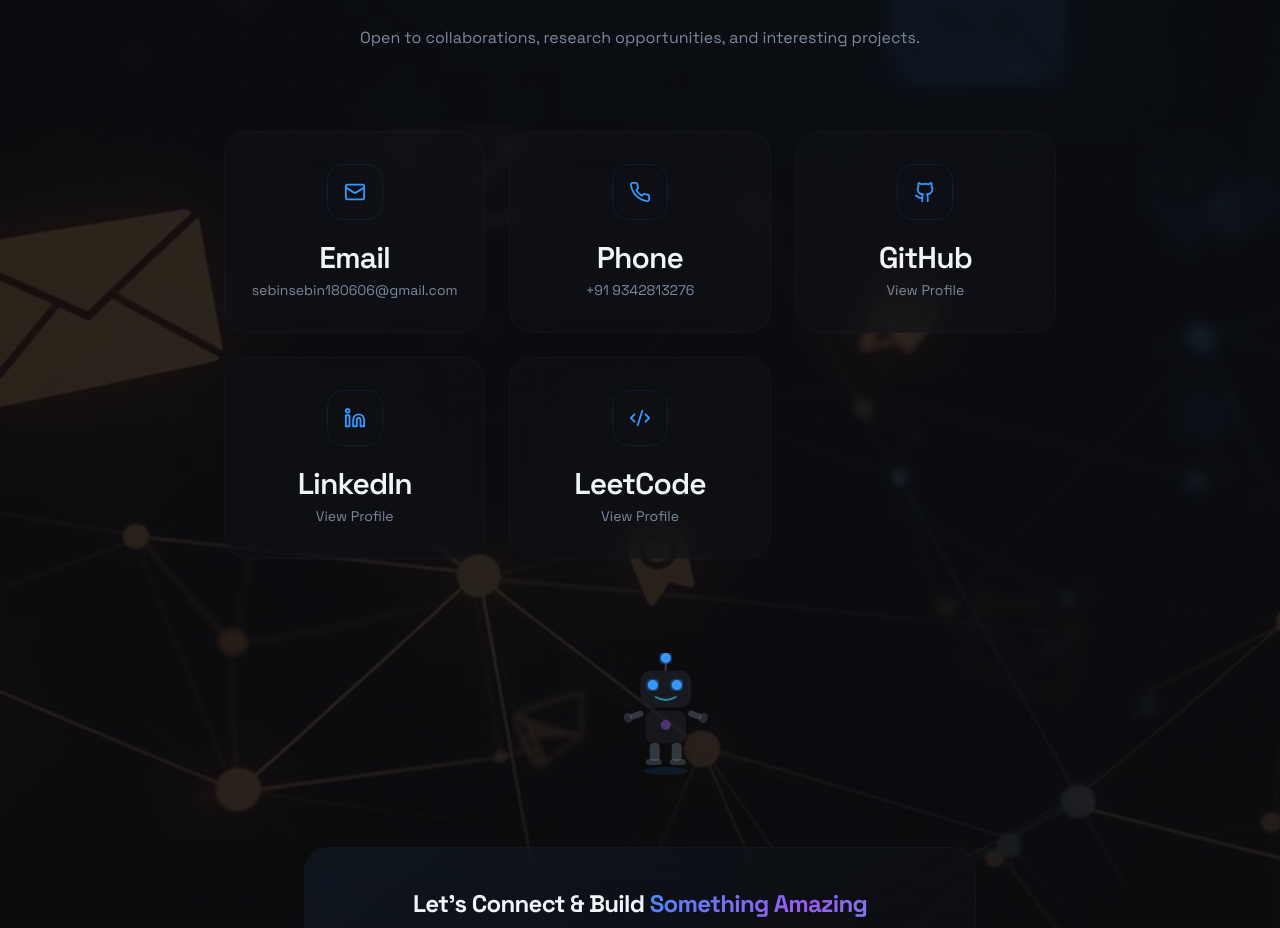
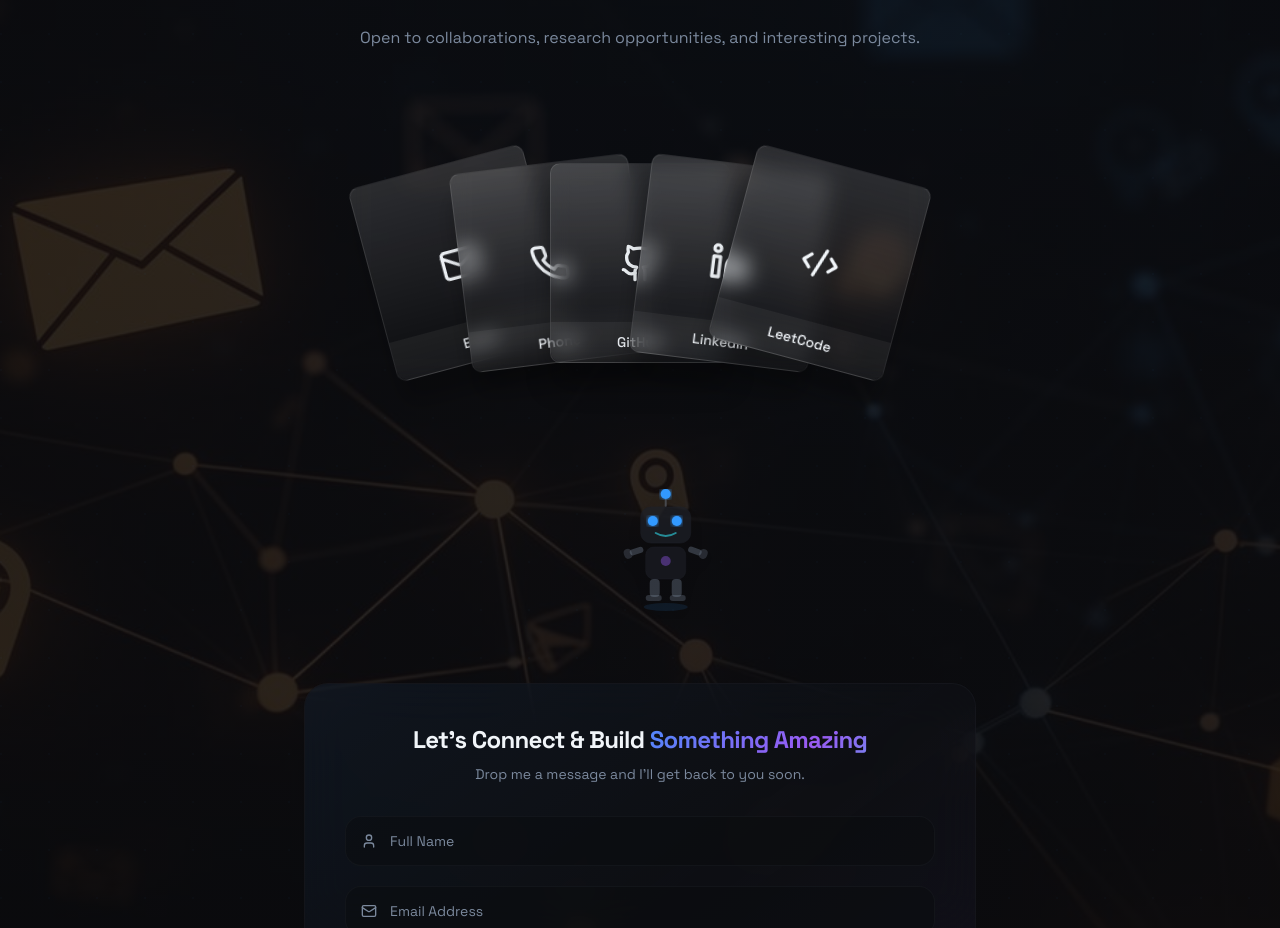
Before and after one commit to Sebin1806/portfolio, a React (Vite) app: page / in a window 1280 px wide. Shown: the part 6220-7148 px from the top of the page. Built offline with nearby package versions, Linux system fonts and the light colour scheme; the HTML template or start-up script is replaced by a standard one.

Commit message:
Update contact glass cards
Co-authored-by: Sebin1806 <196284165+Sebin1806@users.noreply.github.com>

```diff
--- a/src/components/sections/Contact.tsx
+++ b/src/components/sections/Contact.tsx
@@ -1,4 +1,4 @@
-import { Mail, Phone, Github, Linkedin, Code2, Send, ArrowUpRight, User, MessageSquare } from "lucide-react";
+import { Mail, Phone, Github, Linkedin, Code2, Send, User } from "lucide-react";
 import { RobotBuddy } from "@/components/RobotBuddy";
 import { Button } from "@/components/ui/button";
 import { Input } from "@/components/ui/input";
@@ -8,15 +8,12 @@ import { useState } from "react";
 import { useToast } from "@/hooks/use-toast";
 import contactBackground from "@/assets/contact-bg.jpg";
 
-const contactInfo = [
-  { icon: Mail, label: "Email", value: "sebinsebin180606@gmail.com", href: "mailto:sebinsebin180606@gmail.com" },
-  { icon: Phone, label: "Phone", value: "+91 9342813276", href: "tel:+919342813276" },
-];
-
-const socialLinks = [
-  { icon: Github, label: "GitHub", href: "https://github.com/Sebin1806" },
-  { icon: Linkedin, label: "LinkedIn", href: "https://www.linkedin.com/in/sebin-s-098bb62ab/" },
-  { icon: Code2, label: "LeetCode", href: "https://leetcode.com/u/Sebin_S/" },
+const glassCards = [
+  { icon: Mail, label: "Email", href: "mailto:sebinsebin180606@gmail.com", rotation: -15 },
+  { icon: Phone, label: "Phone", href: "tel:+919342813276", rotation: -7 },
+  { icon: Github, label: "GitHub", href: "https://github.com/Sebin1806", rotation: 0 },
+  { icon: Linkedin, label: "LinkedIn", href: "https://www.linkedin.com/in/sebin-s-098bb62ab/", rotation: 7 },
+  { icon: Code2, label: "LeetCode", href: "https://leetcode.com/u/Sebin_S/", rotation: 15 },
 ];
 
 export const Contact = () => {
@@ -24,6 +21,7 @@ export const Contact = () => {
   const [email, setEmail] = useState("");
   const [message, setMessage] = useState("");
   const [sending, setSending] = useState(false);
+  const [isHovered, setIsHovered] = useState(false);
   const { toast } = useToast();
 
   const handleSubmit = (e: React.FormEvent) => {
@@ -70,30 +68,39 @@ export const Contact = () => {
         </motion.div>
 
         <div className="space-y-16">
-          {/* Contact Cards */}
-          <motion.div initial={{ opacity: 0, y: 20 }} whileInView={{ opacity: 1, y: 0 }} viewport={{ once: true }} transition={{ delay: 0.2 }}
-            className="grid sm:grid-cols-2 lg:grid-cols-3 gap-6 max-w-4xl mx-auto"
+          {/* Glass Cards - Uiverse.io style */}
+          <motion.div
+            initial={{ opacity: 0, y: 20 }}
+            whileInView={{ opacity: 1, y: 0 }}
+            viewport={{ once: true }}
+            transition={{ delay: 0.2 }}
+            className="flex justify-center items-center py-8"
+            onMouseEnter={() => setIsHovered(true)}
+            onMouseLeave={() => setIsHovered(false)}
           >
-            {contactInfo.map((item, i) => (
-              <a key={i} href={item.href}
-                className="glass rounded-3xl p-8 flex flex-col items-center text-center hover-lift group"
+            {glassCards.map((card, i) => (
+              <a
+                key={i}
+                href={card.href}
+                target={card.label === "Email" || card.label === "Phone" ? "_self" : "_blank"}
+                rel="noopener noreferrer"
+                className="relative flex flex-col justify-center items-center border border-white/10 backdrop-blur-[10px] rounded-[10px] transition-all duration-500 cursor-pointer"
+                style={{
+                  width: "180px",
+                  height: "200px",
+                  background: "linear-gradient(rgba(255,255,255,0.13), transparent)",
+                  boxShadow: "0 25px 25px rgba(0,0,0,0.25)",
+                  transform: isHovered ? "rotate(0deg)" : `rotate(${card.rotation}deg)`,
+                  margin: isHovered ? "0 10px" : "0 -45px",
+                }}
               >
-                <div className="w-14 h-14 rounded-2xl bg-primary/8 border border-primary/10 flex items-center justify-center mb-5 group-hover:bg-primary/15 group-hover:border-primary/25 transition-all duration-500">
-                  <item.icon className="text-primary" size={22} />
+                <card.icon size={40} className="text-foreground" />
+                <div
+                  className="absolute bottom-0 w-full h-10 flex justify-center items-center text-foreground text-sm font-medium rounded-b-[10px]"
+                  style={{ background: "rgba(255,255,255,0.05)" }}
+                >
+                  {card.label}
                 </div>
-                <h3 className="font-semibold text-foreground mb-1">{item.label}</h3>
-                <p className="text-sm text-muted-foreground">{item.value}</p>
-              </a>
-            ))}
-            {socialLinks.map((social, i) => (
-              <a key={i} href={social.href} target="_blank" rel="noopener noreferrer"
-                className="glass rounded-3xl p-8 flex flex-col items-center text-center hover-lift group"
-              >
-                <div className="w-14 h-14 rounded-2xl bg-primary/8 border border-primary/10 flex items-center justify-center mb-5 group-hover:bg-primary/15 group-hover:border-primary/25 transition-all duration-500">
-                  <social.icon className="text-primary" size={22} />
-                </div>
-                <h3 className="font-semibold text-foreground mb-1">{social.label}</h3>
-                <p className="text-sm text-muted-foreground">View Profile</p>
               </a>
             ))}
           </motion.div>
```
